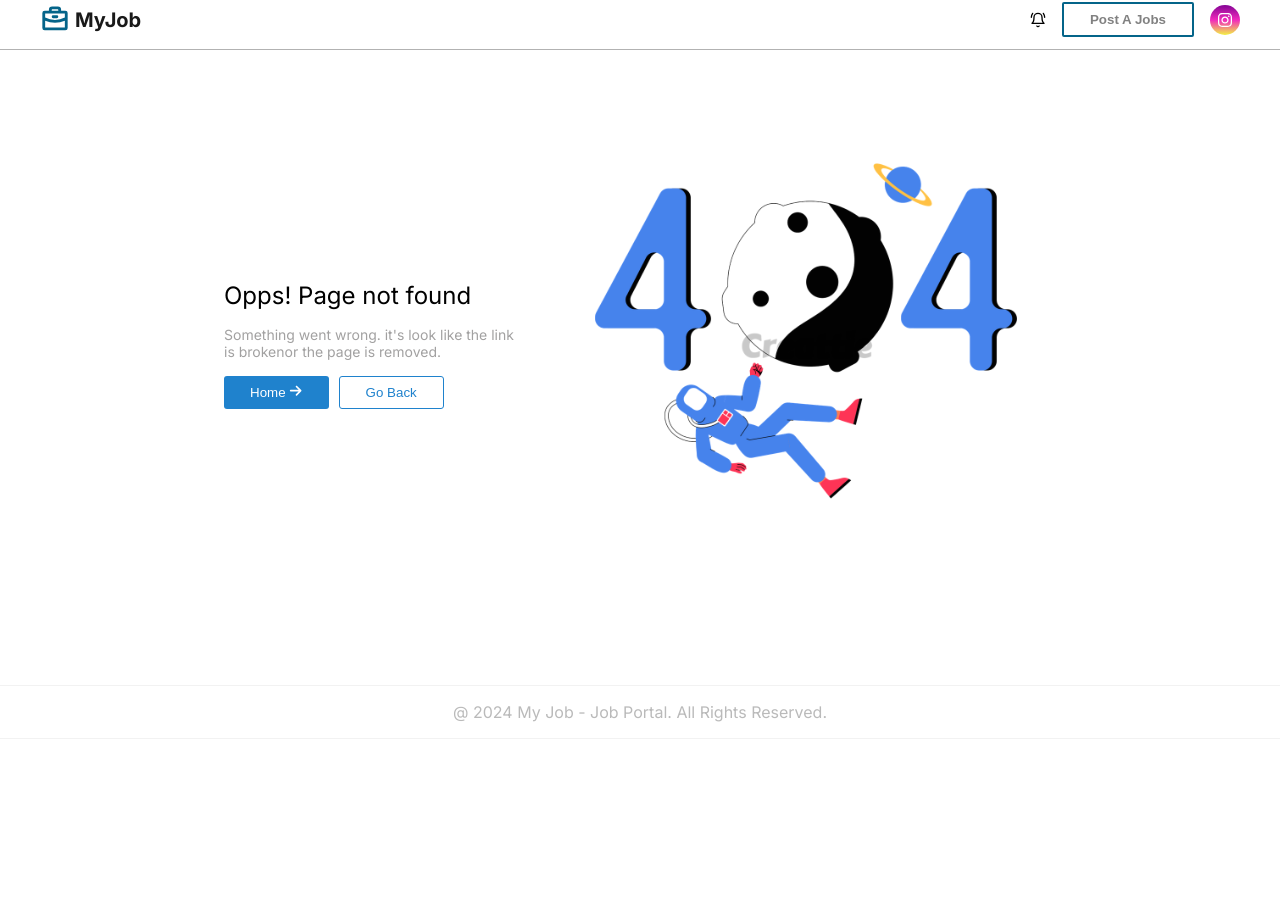
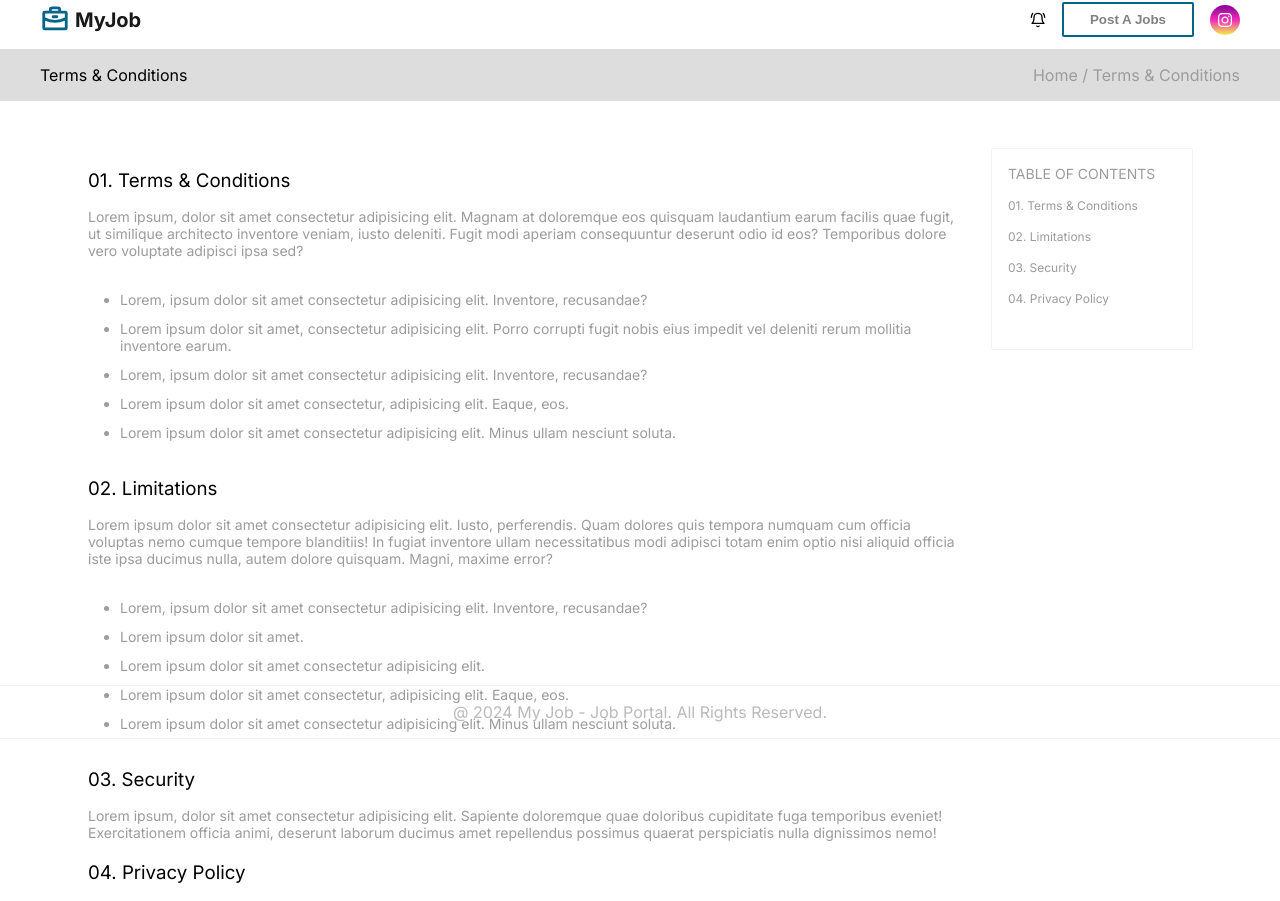
Before and after one commit to NarahariVasantham1567/job-portal, a React (Vite) app: page /terms-conditions in a window 1280 px wide. Shown: the part 62-963 px from the top of the page. Before the commit the page ends 800 px from the top, so only its background shows below. Built offline with nearby package versions, Linux system fonts and the light colour scheme.

Commit message:
Feat: Terms & Conditions Page functionality added

```diff
--- a/src/App.jsx
+++ b/src/App.jsx
@@ -15,6 +15,7 @@ import {
   Overview,
   PostJob,
   Settings,
+  TermsAndConditions,
 } from './pages';
 
 import Header from './components/Header/Header';
@@ -43,6 +44,7 @@ export default function App() {
         <Route path='/my-jobs' element={<MyJobs />} />
         <Route path='/applications' element={<Applications />} />
         <Route path='/customer-support' element={<CustomerSupports />} />
+        <Route path='/terms-conditions' element={<TermsAndConditions />} />
         <Route path='*' element={<ErrorPage />} />
       </Routes>
       <Footer />
--- /dev/null
+++ b/src/pages/TermsAndConditions.css
@@ -0,0 +1,76 @@
+.terms-conditions-container {
+  width: 100%;
+  margin-bottom: 48px;
+}
+
+.nav-container {
+  width: 100%;
+  padding: 16px;
+  background-color: #dedddd;
+}
+
+.terms-container {
+  max-width: 1200px;
+  margin: 0 auto;
+  display: flex;
+  justify-content: space-between;
+  align-items: center;
+}
+
+.home-text {
+  color: #9c9c9c;
+}
+
+.conditions-container {
+  display: grid;
+  grid-template-columns: 1fr 200px;
+  gap: 32px;
+  padding: 48px;
+}
+
+.terms-and-condition-container,
+.limitation-container,
+.security-container,
+.privacy-container {
+  display: flex;
+  flex-direction: column;
+  gap: 16px;
+  margin: 20px 0;
+}
+
+.header-text {
+  font-weight: 400;
+}
+
+.text-desc {
+  font-size: 14px;
+  color: #9c9c9c;
+}
+
+.text-list-container {
+  padding: 16px 32px;
+  color: #9c9c9c;
+  font-size: 14px;
+  display: flex;
+  flex-direction: column;
+  gap: 12px;
+}
+
+.table-content-container {
+  display: flex;
+  flex-direction: column;
+  gap: 16px;
+  height: 200px;
+  box-shadow: 0px 0px 1px 0px rgba(0, 0, 0, 0.3);
+  padding: 16px;
+}
+
+.content-header {
+  font-size: 14px;
+  color: #9c9c9c;
+}
+
+.descriptive {
+  font-size: 12px;
+  color: #9c9c9c;
+}
--- /dev/null
+++ b/src/pages/TermsAndConditions.jsx
@@ -0,0 +1,129 @@
+import './TermsAndConditions.css';
+
+const TermsAndConditions = () => {
+  return (
+    <div className='terms-conditions-container'>
+      <div className='nav-container'>
+        <div className='terms-container'>
+          <p>Terms & Conditions</p>
+          <p className='home-text'>Home / Terms & Conditions</p>
+        </div>
+      </div>
+      <div className='main-container conditions-container'>
+        <div>
+          <div className='terms-and-condition-container'>
+            <h3 className='header-text'>01. Terms & Conditions</h3>
+            <p className='text-desc'>
+              Lorem ipsum, dolor sit amet consectetur adipisicing elit. Magnam
+              at doloremque eos quisquam laudantium earum facilis quae fugit, ut
+              similique architecto inventore veniam, iusto deleniti. Fugit modi
+              aperiam consequuntur deserunt odio id eos? Temporibus dolore vero
+              voluptate adipisci ipsa sed?
+            </p>
+            <ul className='text-list-container'>
+              <li>
+                Lorem, ipsum dolor sit amet consectetur adipisicing elit.
+                Inventore, recusandae?
+              </li>
+              <li>
+                Lorem ipsum dolor sit amet, consectetur adipisicing elit. Porro
+                corrupti fugit nobis eius impedit vel deleniti rerum mollitia
+                inventore earum.
+              </li>
+              <li>
+                Lorem, ipsum dolor sit amet consectetur adipisicing elit.
+                Inventore, recusandae?
+              </li>
+              <li>
+                Lorem ipsum dolor sit amet consectetur, adipisicing elit. Eaque,
+                eos.
+              </li>
+              <li>
+                Lorem ipsum dolor sit amet consectetur adipisicing elit. Minus
+                ullam nesciunt soluta.
+              </li>
+            </ul>
+          </div>
+          <div className='limitation-container'>
+            <h3 className='header-text'>02. Limitations</h3>
+            <p className='text-desc'>
+              Lorem ipsum dolor sit amet consectetur adipisicing elit. Iusto,
+              perferendis. Quam dolores quis tempora numquam cum officia
+              voluptas nemo cumque tempore blanditiis! In fugiat inventore ullam
+              necessitatibus modi adipisci totam enim optio nisi aliquid officia
+              iste ipsa ducimus nulla, autem dolore quisquam. Magni, maxime
+              error?
+            </p>
+            <ul className='text-list-container'>
+              <li>
+                Lorem, ipsum dolor sit amet consectetur adipisicing elit.
+                Inventore, recusandae?
+              </li>
+              <li>Lorem ipsum dolor sit amet.</li>
+              <li>Lorem ipsum dolor sit amet consectetur adipisicing elit.</li>
+              <li>
+                Lorem ipsum dolor sit amet consectetur, adipisicing elit. Eaque,
+                eos.
+              </li>
+              <li>
+                Lorem ipsum dolor sit amet consectetur adipisicing elit. Minus
+                ullam nesciunt soluta.
+              </li>
+            </ul>
+          </div>
+          <div className='security-container'>
+            <h3 className='header-text'>03. Security</h3>
+            <p className='text-desc'>
+              Lorem ipsum, dolor sit amet consectetur adipisicing elit. Sapiente
+              doloremque quae doloribus cupiditate fuga temporibus eveniet!
+              Exercitationem officia animi, deserunt laborum ducimus amet
+              repellendus possimus quaerat perspiciatis nulla dignissimos nemo!
+            </p>
+          </div>
+          <div className='privacy-container'>
+            <h3 className='header-text'>04. Privacy Policy</h3>
+            <p className='text-desc'>
+              Lorem ipsum dolor sit amet consectetur adipisicing elit. Iusto,
+              perferendis. Quam dolores quis tempora numquam cum officia
+              voluptas nemo cumque tempore blanditiis! In fugiat inventore ullam
+              necessitatibus modi adipisci totam enim optio nisi aliquid officia
+              iste ipsa ducimus nulla, autem dolore quisquam. Magni, maxime
+              error?
+            </p>
+            <ul className='text-list-container'>
+              <li>
+                Lorem, ipsum dolor sit amet consectetur adipisicing elit.
+                Inventore, recusandae?
+              </li>
+              <li>Lorem ipsum dolor sit amet.</li>
+              <li>Lorem ipsum dolor sit amet consectetur adipisicing elit.</li>
+              <li>
+                Lorem ipsum dolor sit amet consectetur, adipisicing elit. Eaque,
+                eos.
+              </li>
+              <li>
+                Lorem ipsum dolor sit amet consectetur adipisicing elit. Minus
+                ullam nesciunt soluta.
+              </li>
+            </ul>
+            <p className='text-desc'>
+              Lorem ipsum dolor sit amet, consectetur adipisicing elit.
+              Blanditiis illum excepturi nostrum incidunt molestiae, facilis
+              voluptas architecto, expedita adipisci eos rem, omnis quam
+              voluptatem eligendi nihil error praesentium ipsum! Doloremque?
+            </p>
+          </div>
+        </div>
+        <div className='table-content-container'>
+          <p className='content-header'>TABLE OF CONTENTS</p>
+          <p className='descriptive'>01. Terms & Conditions</p>
+          <p className='descriptive'>02. Limitations</p>
+          <p className='descriptive'>03. Security</p>
+          <p className='descriptive'>04. Privacy Policy</p>
+        </div>
+      </div>
+    </div>
+  );
+};
+
+export default TermsAndConditions;
--- a/src/pages/index.js
+++ b/src/pages/index.js
@@ -13,3 +13,4 @@ export { default as Billings } from './Billings';
 export { default as AllCompanies } from './AllCompanies';
 export { default as Settings } from './Settings';
 export { default as Logout } from './Logout';
+export { default as TermsAndConditions } from './TermsAndConditions';
```
